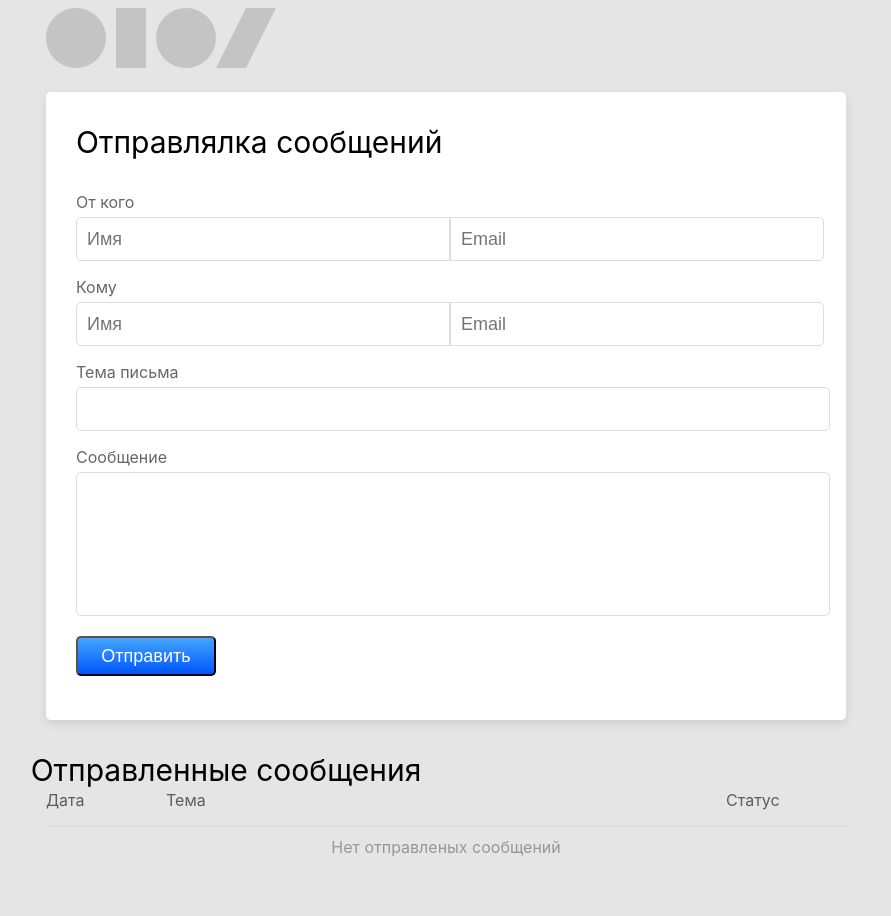
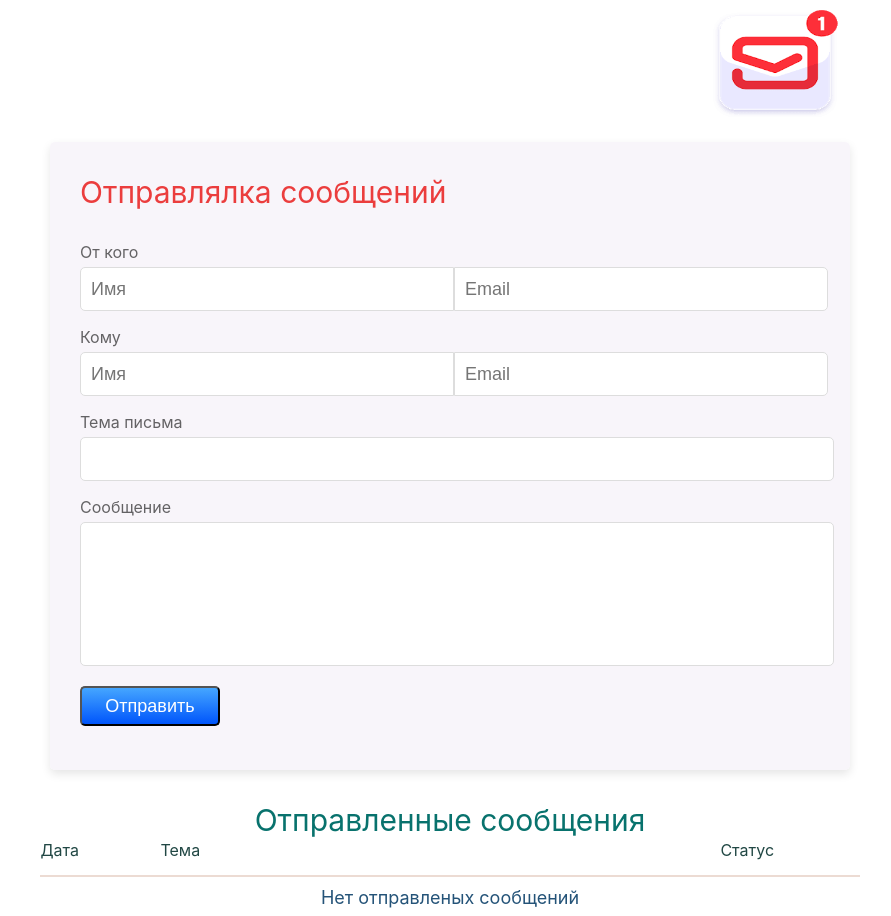
Before and after one commit to veronga/letter, a React (Create React App) app: page / in a window 1280 px wide. Shown: the whole page, without its empty margins (190-1081 px from the left). Before the commit the page ends 865 px from the top, so only its background shows below. Built offline with nearby package versions, Linux system fonts and the light colour scheme.

Commit message:
fix design

```diff
--- a/src/App.css
+++ b/src/App.css
@@ -7,7 +7,7 @@
 .main-box {
   width: 800px;
   margin-top: 20px;
-  background-color: #ffffff;
+  background-color: #f8f5faf1;
   border-radius: 5px;
   box-shadow: 0px 4px 10px rgba(0, 0, 0, 0.1);
 }
@@ -15,15 +15,14 @@
 .text-mess {
   font-size: 30px;
   line-height: 40px;
-  color: #000000;
+  color: #eb3d3d;
   margin-left: 30px;
 }
 
 .send-message {
   font-size: 30px;
   line-height: 40px;
-  color: #000000;
-  margin-left: -440px;
+  color: #08726d;
   margin-top: 30px;
 }
 
--- a/src/components/ButtonDelete/slyle.css
+++ b/src/components/ButtonDelete/slyle.css
@@ -2,5 +2,5 @@
   border: 0;
   background: none;
   color: red;
-  margin-top: 5px;
+  margin-top: 10px;
 }
--- a/src/components/ContainerShipped/style.css
+++ b/src/components/ContainerShipped/style.css
@@ -1,21 +1,22 @@
 .cont-mess {
   margin: 0;
   height: 35px;
-  border-bottom: 2px solid #dddddd;
+  width: 64%;
+  border-bottom: 2px solid #ecdbd3;
   display: inline-flex;
 }
 .cont-date {
   width: 120px;
   height: 25px;
-  color: rgba(0, 0, 0, 0.6);
+  color: rgba(2, 46, 42, 0.877);
 }
 .cont-theme {
   width: 560px;
   height: 25px;
-  color: rgba(0, 0, 0, 0.6);
+  color: rgba(2, 46, 42, 0.877);
 }
 .cont-status {
   width: 120px;
   height: 25px;
-  color: rgba(0, 0, 0, 0.6);
+  color: rgba(2, 46, 42, 0.877);
 }
--- a/src/components/Logo/index.js
+++ b/src/components/Logo/index.js
@@ -1,5 +1,5 @@
 import React from "react";
-import LOGO from "../../img/LOGO.svg";
+import LOGO from "../../img/logo.png";
 import "./style.css";
 
 function Logo() {
--- a/src/components/Logo/style.css
+++ b/src/components/Logo/style.css
@@ -1,3 +1,5 @@
 .logo-img {
-  margin-left: -400px;
+  margin-left: 650px;
+  width: 130px;
+  height: 110px;
 }
--- a/src/components/SendMessage/style.css
+++ b/src/components/SendMessage/style.css
@@ -5,11 +5,13 @@
 }
 
 .color {
-  color: #000;
+  color: #245378;
+  font-size: 16px;
 }
 
 .mess-shipped {
-  color: #03a100;
+  color: #447444;
+  font-size: 17px;
 }
 
 .mess-queue {
--- a/src/containers/style.css
+++ b/src/containers/style.css
@@ -1,4 +1,5 @@
 .no-mess {
-  color: rgb(151, 151, 151);
+  color: #245378;
   margin-top: 10px;
+  font-size: 18px;
 }
--- a/src/index.css
+++ b/src/index.css
@@ -5,7 +5,8 @@ body {
     sans-serif;
   -webkit-font-smoothing: antialiased;
   -moz-osx-font-smoothing: grayscale;
-  background-color: #e5e5e5;
+  background-color: #ffff;
+  width: 100%;
 }
 
 code {
```
Also changed, not shown: src/img/logo.png (added).
